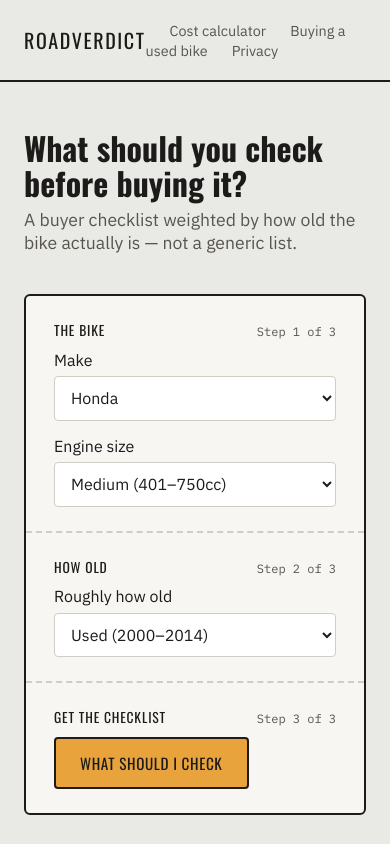
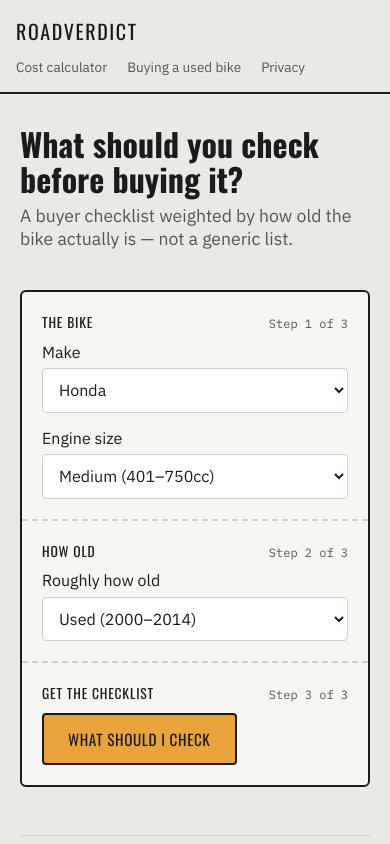
Before and after one commit to tomaszedwardpasierb-coder/roadverdict, a Next.js app: page /buying-guide in a window 390 px wide. Shown: the top 844 px of the page. Built offline with nearby package versions, Linux system fonts and the light colour scheme.

Commit message:
Fix mobile header wrapping and touch target sizes

```diff
--- a/src/app/globals.css
+++ b/src/app/globals.css
@@ -52,6 +52,8 @@ a {
   display: flex;
   align-items: center;
   justify-content: space-between;
+  flex-wrap: wrap;
+  gap: 0.75rem 1.5rem;
   padding: 1.25rem 1.5rem;
   border-bottom: 2px solid var(--asphalt);
 }
@@ -65,11 +67,26 @@ a {
   text-decoration: none;
 }
 
+.site-header__nav {
+  display: flex;
+  flex-wrap: wrap;
+  gap: 0.5rem 1.25rem;
+}
+
 .site-header__nav a {
-  margin-left: 1.5rem;
   font-size: 0.9rem;
   text-decoration: none;
   color: var(--ink-soft);
+}
+
+@media (max-width: 480px) {
+  .site-header {
+    padding: 1rem;
+  }
+
+  .site-header__nav a {
+    font-size: 0.85rem;
+  }
 }
 
 main {
@@ -148,6 +165,22 @@ main {
   border-radius: 4px;
   background: #fff;
   color: var(--ink);
+}
+
+@media (max-width: 480px) {
+  .field select,
+  .field input,
+  .submit-button {
+    min-height: 44px;
+  }
+
+  main {
+    padding: 2rem 1.25rem 3rem;
+  }
+
+  .ticket__section {
+    padding: 1.25rem 1.25rem;
+  }
 }
 
 .field input[type='number'] {
```
